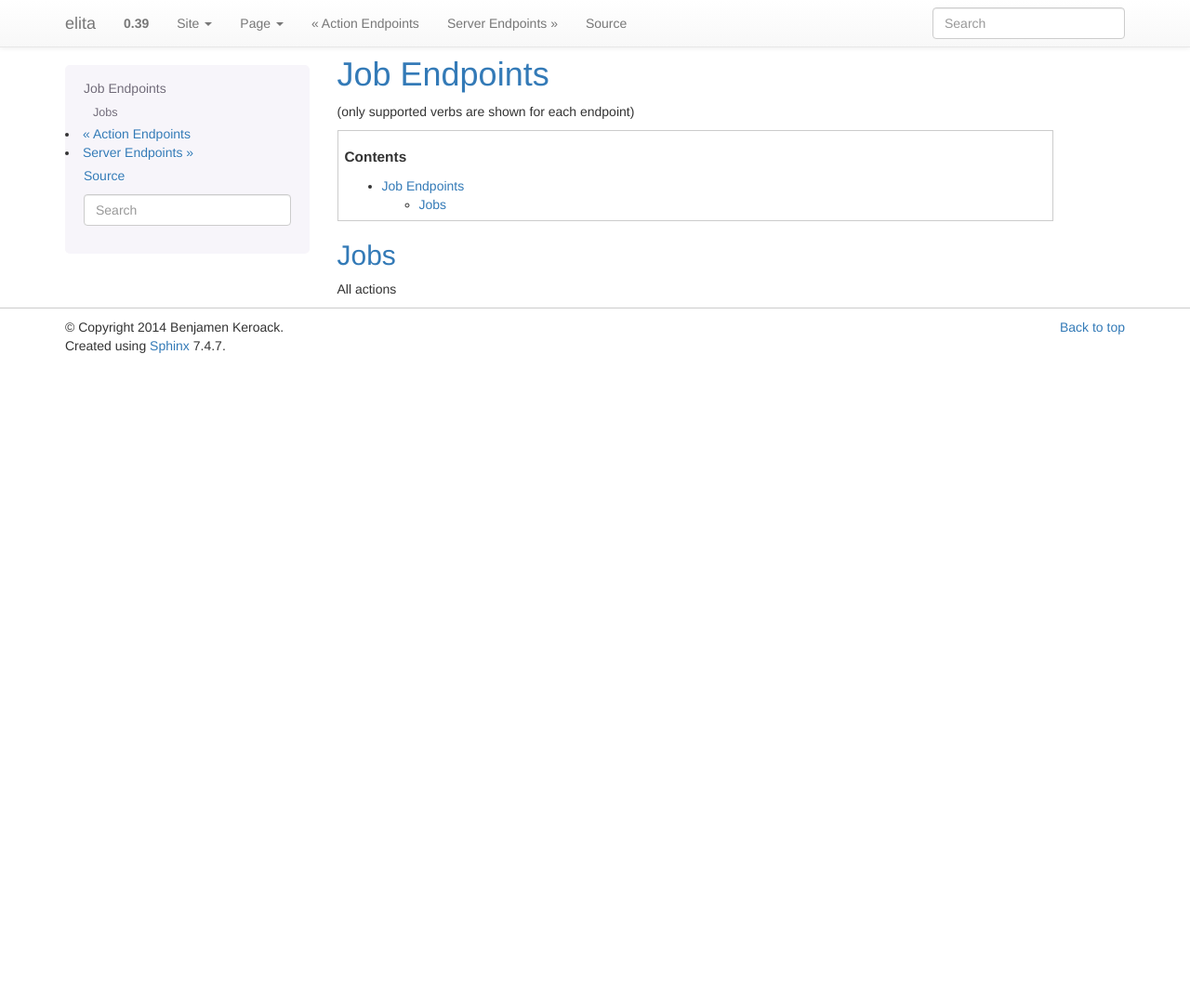
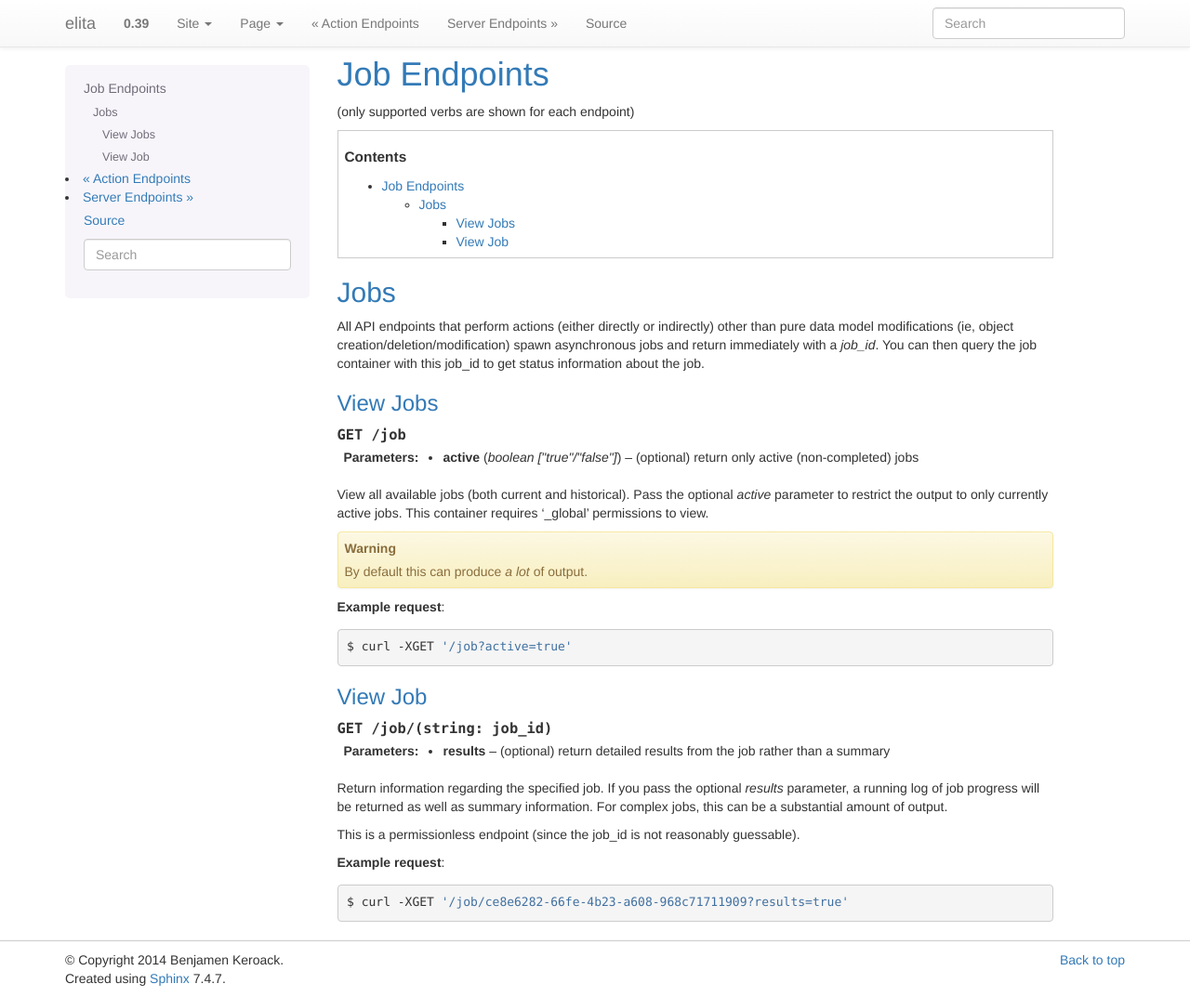
Before and after one commit to bkeroack/elita, a Sphinx documentation site: the page built from doc/job.rst, in a window 1280 px wide and 1073 px high. Shown: the whole window at 93% size. Built offline with Sphinx 7.4.7, drawn with Linux system fonts in a browser that asks for light colours.

Commit message:
fix permissions bug for jobs, docs work

```diff
--- a/doc/gitdeploy.rst
+++ b/doc/gitdeploy.rst
@@ -1,4 +1,5 @@
 
+.. _gitdeploy-explanation:
 
 ==========
 Gitdeploys
--- a/doc/global.rst
+++ b/doc/global.rst
@@ -149,6 +149,11 @@ Create User
    Note that order is not significant ("read/write" is the same as "write/read") and the '/' delimiter is
    simple convention. Only the existence of "read" and "write" substrings are checked,
    so "read;write" would work equally well.
+
+   .. NOTE::
+      There exists a special application named '_global'. This represents access to all administrative containers/endpoints
+      including nearly everythign under /global (with the exception of individual user objects, which can be accessed
+      by simple password auth, and tokens which are permissionless) as well as the jobs container (but not individual jobs).
 
    "read" allows access to the GET verb for all endpoints associated with that application while "write" allows
    access to all verbs which change state (PUT, POST, PATCH, DELETE).
--- a/doc/job.rst
+++ b/doc/job.rst
@@ -8,4 +8,47 @@ Job Endpoints
 Jobs
 ----
 
-All actions
+All API endpoints that perform actions (either directly or indirectly) other than pure data model modifications (ie,
+object creation/deletion/modification) spawn asynchronous jobs and return immediately with a *job_id*. You can then
+query the job container with this job_id to get status information about the job.
+
+
+View Jobs
+^^^^^^^^^
+
+.. http:get::   /job
+
+   :param active: (optional) return only active (non-completed) jobs
+   :type active: boolean ["true"/"false"]
+
+   View all available jobs (both current and historical). Pass the optional *active* parameter to restrict the output
+   to only currently active jobs. This container requires '_global' permissions to view.
+
+   .. WARNING::
+      By default this can produce *a lot* of output.
+
+   **Example request**:
+
+   .. sourcecode:: bash
+
+      $ curl -XGET '/job?active=true'
+
+
+View Job
+^^^^^^^^
+
+.. http:get::   /job/(string: job_id)
+
+   :param results: (optional) return detailed results from the job rather than a summary
+   :type active: boolean ("true"/"false")
+
+   Return information regarding the specified job. If you pass the optional *results* parameter, a running log of job
+   progress will be returned as well as summary information. For complex jobs, this can be a substantial amount of output.
+
+   This is a permissionless endpoint (since the job_id is not reasonably guessable).
+
+   **Example request**:
+
+   .. sourcecode:: bash
+
+      $ curl -XGET '/job/ce8e6282-66fe-4b23-a608-968c71711909?results=true'
```
Also changed, not shown: doc/app.rst (+26 -5 lines), doc/install.rst (+5 -3 lines), 1 other file.
